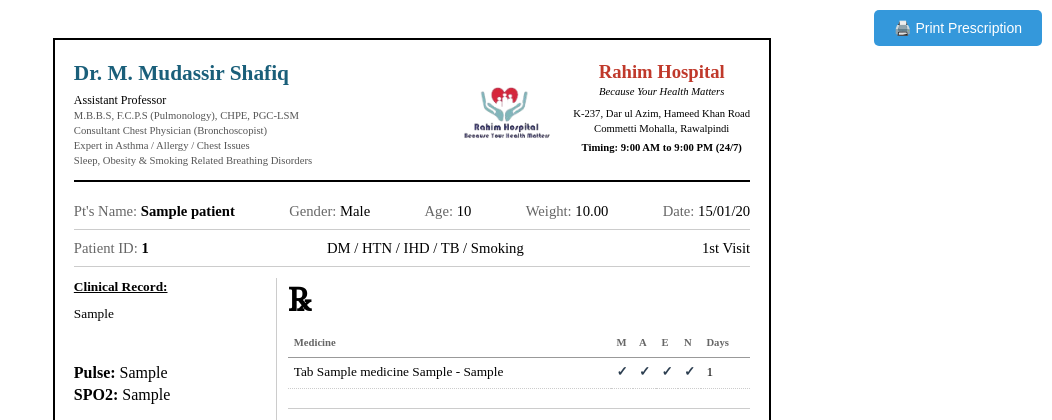
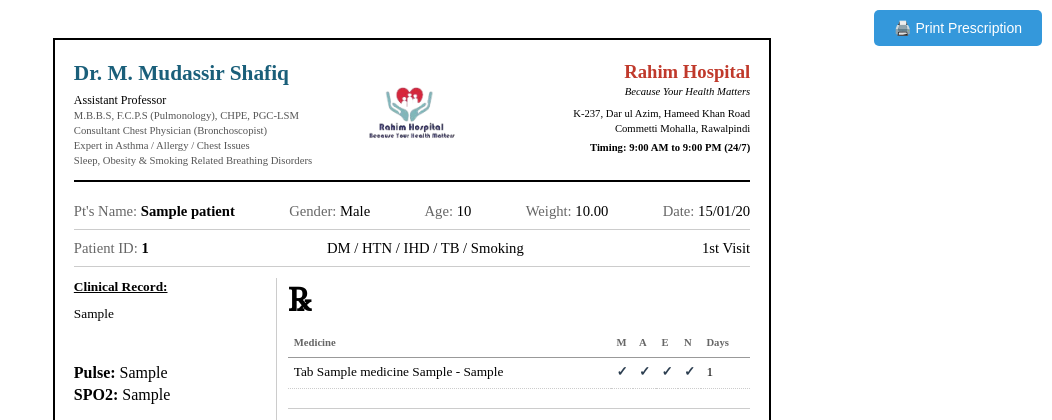
Before and after one commit to huzaifa-006/Prescripto, a Django app: page /prescriptions/1/print/ in a window 1280 px wide. Shown: the top 420 px of the page, without its empty margins (228-1280 px from the left). Run offline with Django 5.2, Linux system fonts and the light colour scheme; tables that the repository leaves empty hold one stand-in row (values such as "Sample post").

Commit message:
updated prescription_print

```diff
--- a/templates/clinic/prescription_print.html
+++ b/templates/clinic/prescription_print.html
@@ -56,8 +56,8 @@
         }
 
         .hospital-info {
-            text-align: center;
-            flex: 0 0 auto;
+            text-align: right;
+            flex: 1;
         }
 
         .hospital-name {
```
